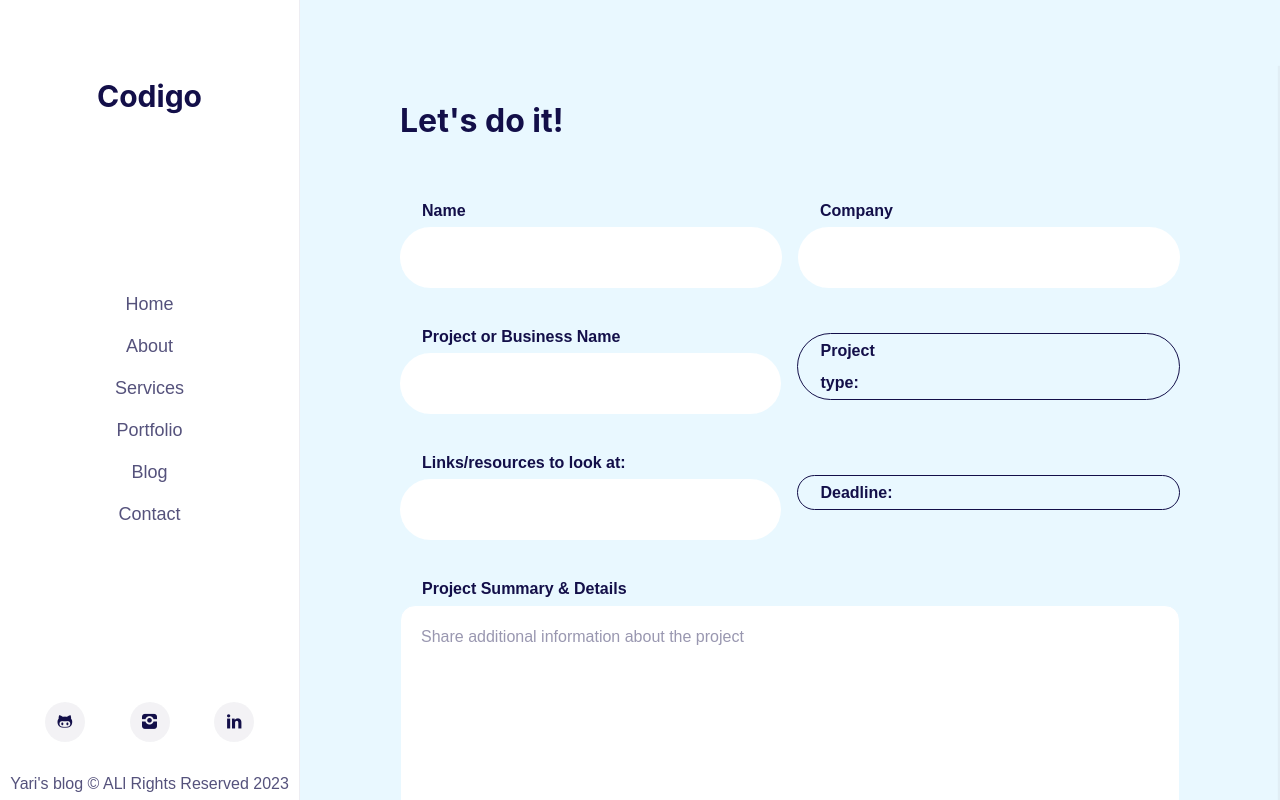
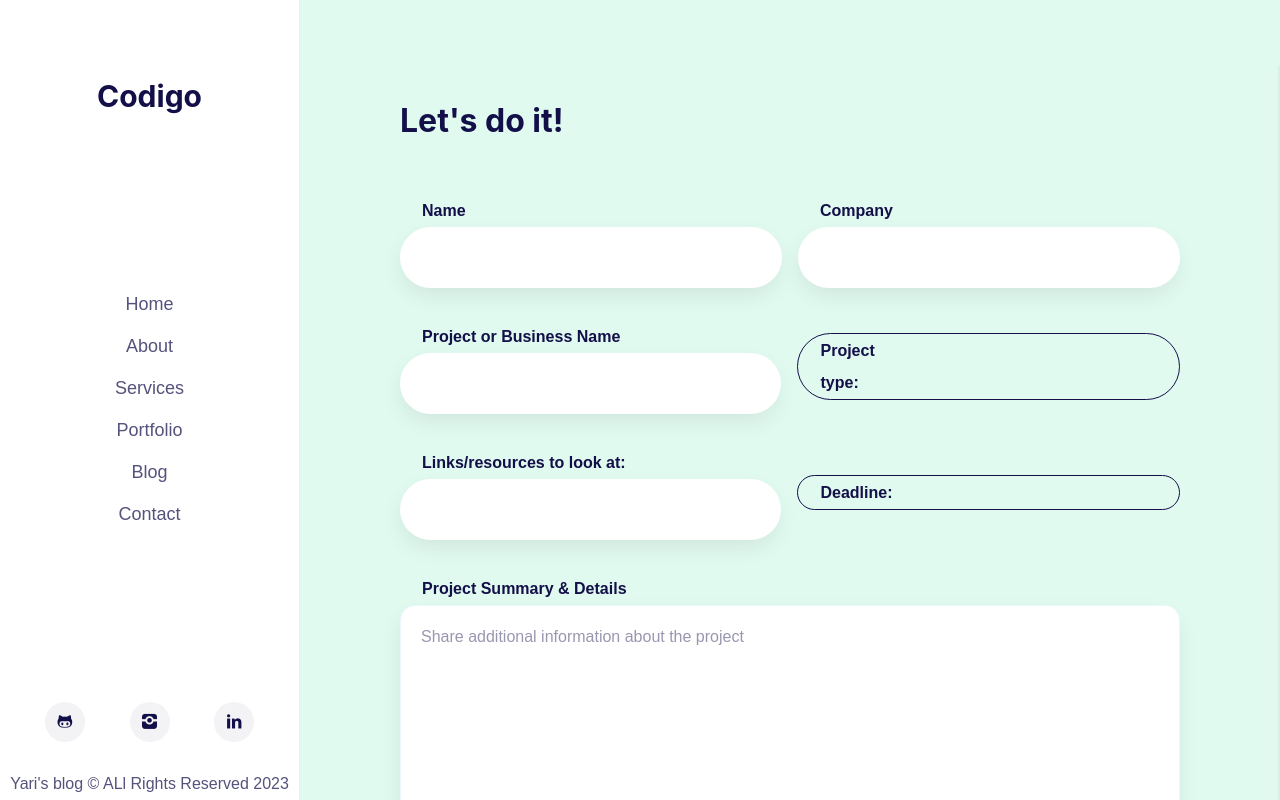
Before and after one commit to Yariandres/nuxt-personal-blog, a Nuxt app: page /contact in a window 1280 px wide. Built offline with nearby package versions, Linux system fonts and the light colour scheme; a web font is replaced by a local one.

Commit message:
adds field box shadow

```diff
--- a/components/Base/TextInput.vue
+++ b/components/Base/TextInput.vue
@@ -63,6 +63,9 @@ const isInputEmpty = (e: Event) => {
     align-items: center;
     background-color: #fff;
     border-radius: 50px;
+    box-shadow: -1px 9px 25px -5px rgba(0, 0, 0, 0.1);
+    -webkit-box-shadow: -1px 9px 25px -5px rgba(0, 0, 0, 0.1);
+    -moz-box-shadow: -1px 9px 25px -5px rgba(0, 0, 0, 0.1);
   }
 
   .label {
--- a/components/Base/Textarea.vue
+++ b/components/Base/Textarea.vue
@@ -68,6 +68,9 @@ const isInputEmpty = (e: Event) => {
     color: #130f49;
     background-color: #fff;
     resize: none;
+    box-shadow: -1px 9px 25px -5px rgba(0, 0, 0, 0.1);
+    -webkit-box-shadow: -1px 9px 25px -5px rgba(0, 0, 0, 0.1);
+    -moz-box-shadow: -1px 9px 25px -5px rgba(0, 0, 0, 0.1);
 
     &:focus-visible {
       border: 1px solid #fff;
--- a/pages/contact/index.vue
+++ b/pages/contact/index.vue
@@ -149,7 +149,7 @@ const handleSubmit = () => {
   scroll-behavior: smooth;
 
   .section {
-    background-color: #e9f8ff;
+    background-color: #e1faef;
 
     padding-inline: 100px;
     padding-block: 100px;
@@ -199,7 +199,6 @@ const handleSubmit = () => {
       background-color: #fff;
       color: #130f49;
       border: 0;
-      border: 1px solid #130f49;
       border-radius: 20px;
       letter-spacing: 2px;
       padding: 10px 25px;
@@ -208,17 +207,19 @@ const handleSubmit = () => {
       text-transform: uppercase;
       cursor: pointer;
       transition: border 0.5s;
+      box-shadow: -1px 9px 25px -5px rgba(0, 0, 0, 0.1);
+      -webkit-box-shadow: -1px 9px 25px -5px rgba(0, 0, 0, 0.1);
+      -moz-box-shadow: -1px 9px 25px -5px rgba(0, 0, 0, 0.1);
 
       &:before {
         content: "Send it!";
       }
 
       &:hover {
-        border: 1px solid blue;
         transition: color 0.5s;
 
         &:before {
-          content: "Booom!";
+          content: "Boooom!";
         }
       }
 
```
